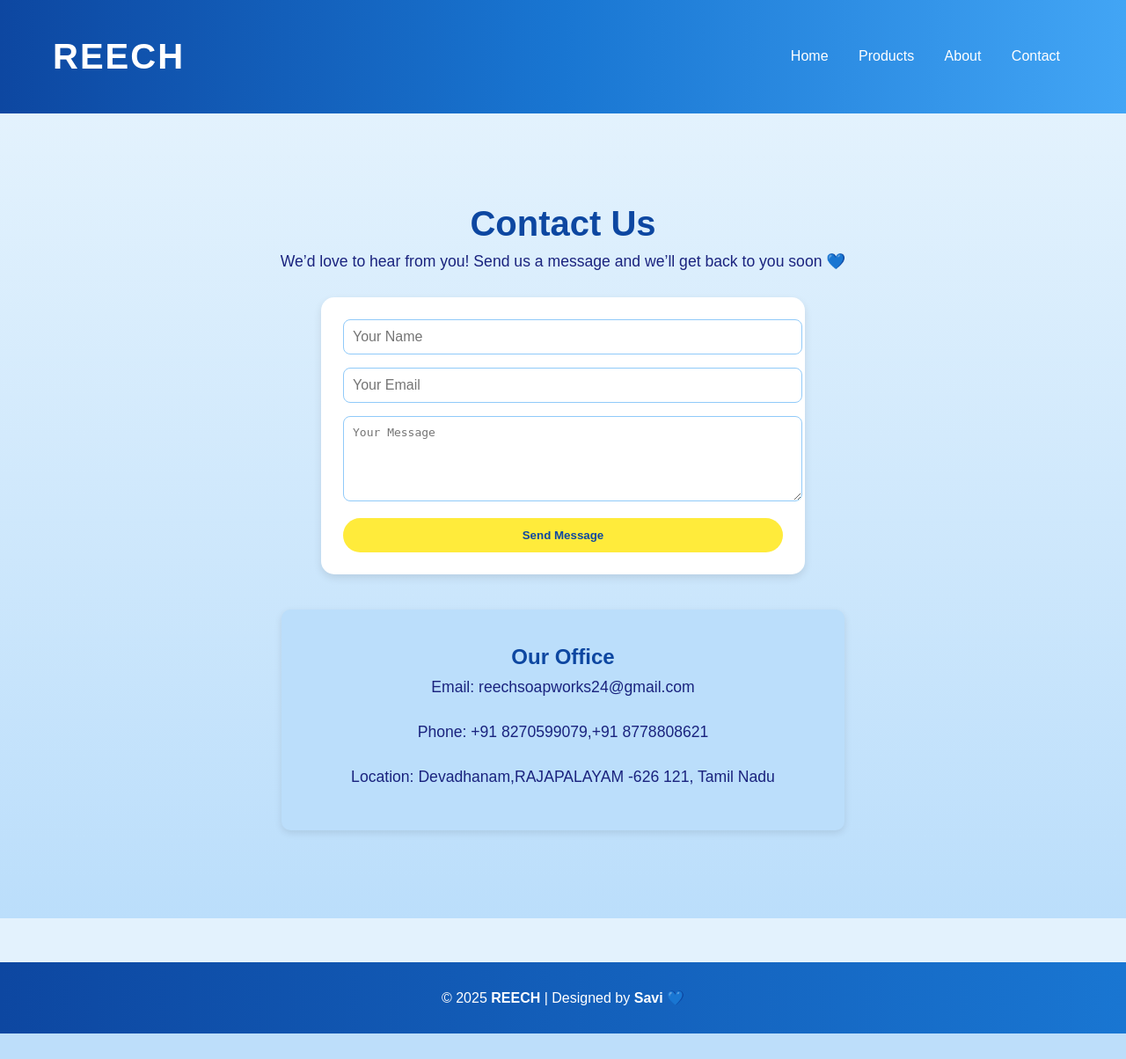
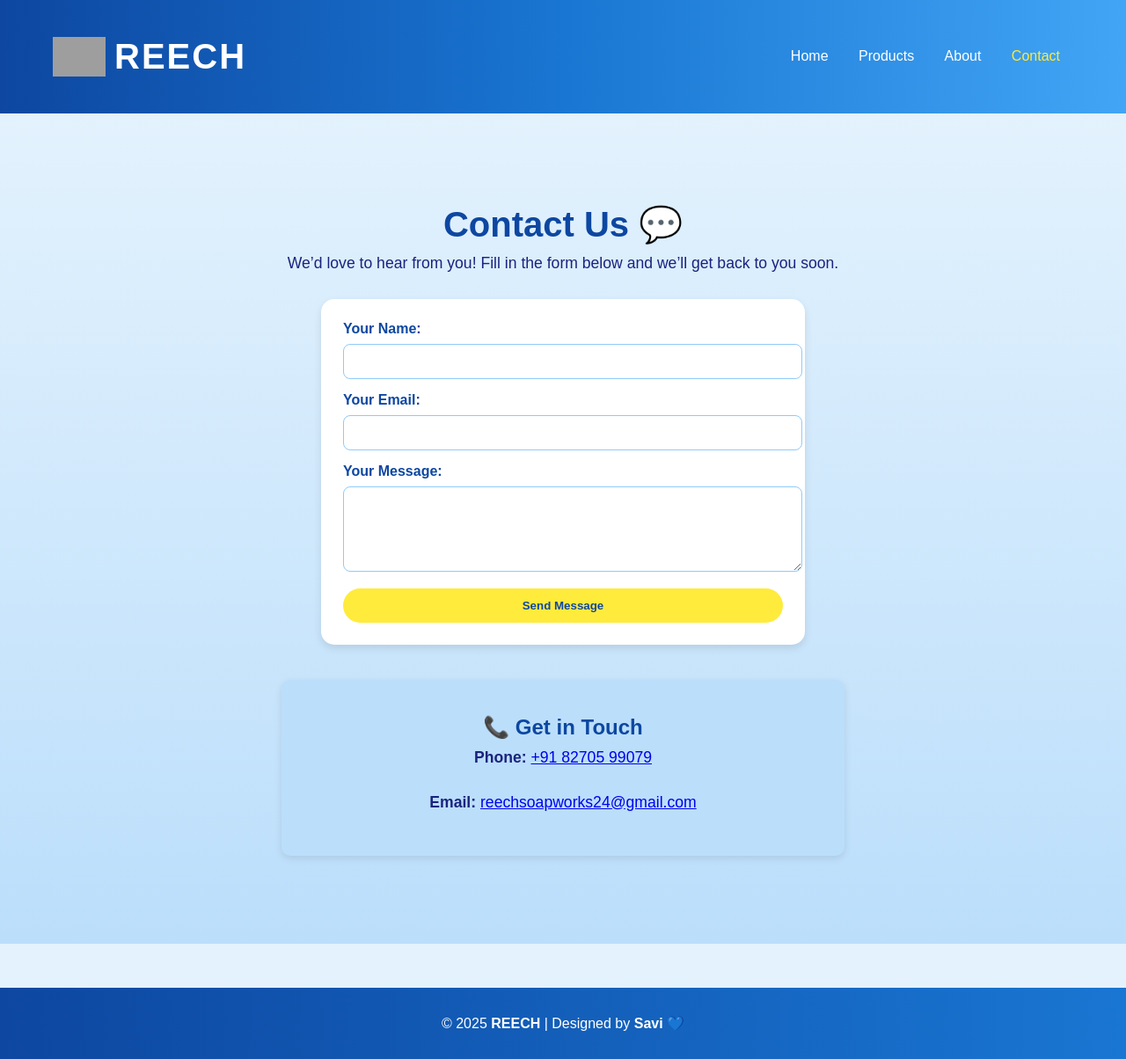
Before and after one commit to Savitha0902/reech-website, a Flask app: page /contact in a window 1280 px wide. Shown: the whole page at 88% size. Before the commit the page ends 1175 px from the top, so only its background shows below. Run offline with Flask 3, Linux system fonts and the light colour scheme; grey boxes are pictures that could not be loaded.

Commit message:
Updated contact page with Formspree integration

```diff
--- a/templates/contact.html
+++ b/templates/contact.html
@@ -3,51 +3,48 @@
 <head>
     <meta charset="UTF-8">
     <meta name="viewport" content="width=device-width, initial-scale=1.0">
-    <title>REECH | Contact</title>
+    <title>REECH | Contact Us</title>
     <link rel="stylesheet" href="{{ url_for('static', filename='css/style.css') }}">
 </head>
 <body>
 
     <!-- Header -->
     <header class="header">
-
+        <div class="logo-container">
+            <img src="{{ url_for('static', filename='images/logo.png') }}" alt="REECH Logo" class="logo">
             <h1 class="brand-name">REECH</h1>
-
+        </div>
         <nav class="nav-links">
             <a href="/">Home</a>
             <a href="/products">Products</a>
             <a href="/about">About</a>
-            <a href="/contact">Contact</a>
+            <a href="/contact" class="active">Contact</a>
         </nav>
     </header>
 
-    <!-- Contact Section -->
+    <!-- Contact Page -->
     <section class="contact-page">
-        <h1>Contact Us</h1>
-        <p>We’d love to hear from you! Send us a message and we’ll get back to you soon 💙</p>
+        <h1>Contact Us 💬</h1>
+        <p>We’d love to hear from you! Fill in the form below and we’ll get back to you soon.</p>
 
-        <form action="/contact" method="POST" class="contact-form">
-            <input type="text" name="name" placeholder="Your Name" required>
-            <input type="email" name="email" placeholder="Your Email" required>
-            <textarea name="message" placeholder="Your Message" rows="5" required></textarea>
+        <!-- ✅ Working Contact Form (Formspree) -->
+        <form action="https://formspree.io/f/mwpwrdkn" method="POST" class="contact-form">
+            <label for="name">Your Name:</label>
+            <input type="text" id="name" name="name" required>
+
+            <label for="email">Your Email:</label>
+            <input type="email" id="email" name="_replyto" required>
+
+            <label for="message">Your Message:</label>
+            <textarea id="message" name="message" rows="5" required></textarea>
+
             <button type="submit" class="btn">Send Message</button>
         </form>
 
-        {% with messages = get_flashed_messages(with_categories=true) %}
-          {% if messages %}
-            <div class="flash-container">
-              {% for category, msg in messages %}
-                <p class="flash {{ category }}">{{ msg }}</p>
-              {% endfor %}
-            </div>
-          {% endif %}
-        {% endwith %}
-
         <div class="contact-info">
-            <h2>Our Office</h2>
-            <p>Email: reechsoapworks24@gmail.com</p>
-            <p>Phone: +91 8270599079,+91 8778808621</p>
-            <p>Location: Devadhanam,RAJAPALAYAM -626 121, Tamil Nadu</p>
+            <h2>📞 Get in Touch</h2>
+            <p><strong>Phone:</strong> <a href="tel:+918270599079">+91 82705 99079</a></p>
+            <p><strong>Email:</strong> <a href="mailto:reechsoapworks24@gmail.com">reechsoapworks24@gmail.com</a></p>
         </div>
     </section>
 
```
